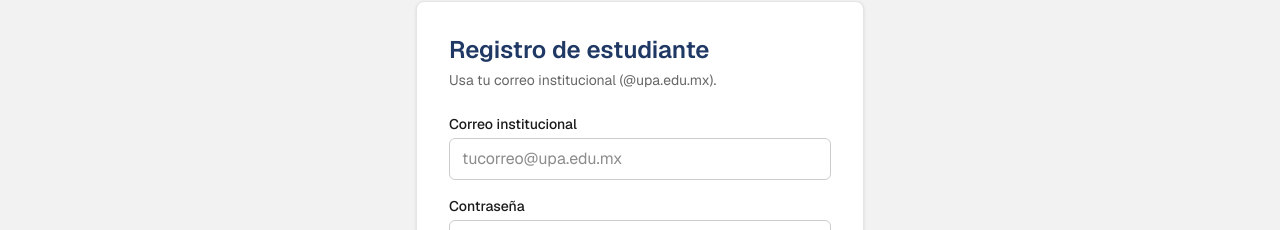
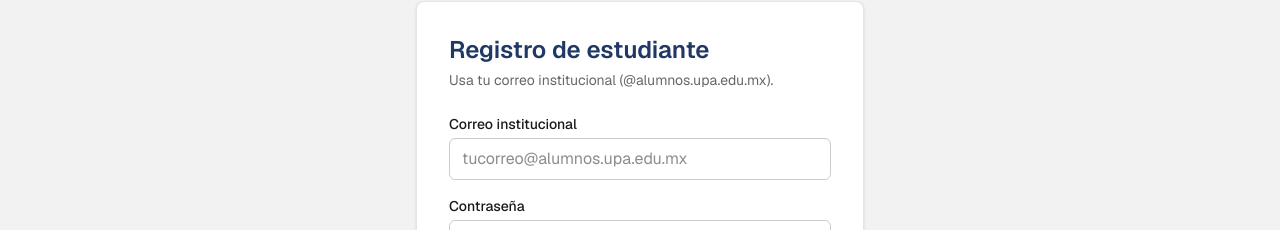
Before and after one commit to UP230585/BolsaTrabajo, a Next.js app in the folder frontend/: page /register/estudiante in a window 1280 px wide. Shown: the part 131-361 px from the top of the page. Built offline with nearby package versions, Linux system fonts and the light colour scheme; no server answers.

Commit message:
fix: corregir dominio institucional a @alumnos.upa.edu.mx

```diff
--- a/frontend/src/app/login/page.tsx
+++ b/frontend/src/app/login/page.tsx
@@ -45,7 +45,7 @@ export default function LoginPage() {
               value={correo}
               onChange={(e) => setCorreo(e.target.value)}
               className="w-full rounded-md border border-black/20 px-3 py-2 focus:outline-none focus:ring-2 focus:ring-navy"
-              placeholder="tucorreo@upa.edu.mx"
+              placeholder="tucorreo@alumnos.upa.edu.mx"
             />
           </div>
 
--- a/frontend/src/app/register/estudiante/page.tsx
+++ b/frontend/src/app/register/estudiante/page.tsx
@@ -50,7 +50,7 @@ export default function RegistroEstudiantePage() {
     <div className="flex flex-1 items-center justify-center bg-surface px-6 py-16">
       <div className="w-full max-w-md rounded-lg bg-white border border-black/10 p-8 shadow-sm">
         <h1 className="text-2xl font-semibold text-navy mb-1">Registro de estudiante</h1>
-        <p className="text-sm text-black/60 mb-6">Usa tu correo institucional (@upa.edu.mx).</p>
+        <p className="text-sm text-black/60 mb-6">Usa tu correo institucional (@alumnos.upa.edu.mx).</p>
 
         <form onSubmit={handleSubmit} className="space-y-4">
           <div>
@@ -61,7 +61,7 @@ export default function RegistroEstudiantePage() {
               value={form.correo}
               onChange={(e) => setForm({ ...form, correo: e.target.value })}
               className="w-full rounded-md border border-black/20 px-3 py-2 focus:outline-none focus:ring-2 focus:ring-navy"
-              placeholder="tucorreo@upa.edu.mx"
+              placeholder="tucorreo@alumnos.upa.edu.mx"
             />
           </div>
 
```
Also changed, not shown: 1 other file (tests, documents, lock files or other folders).
